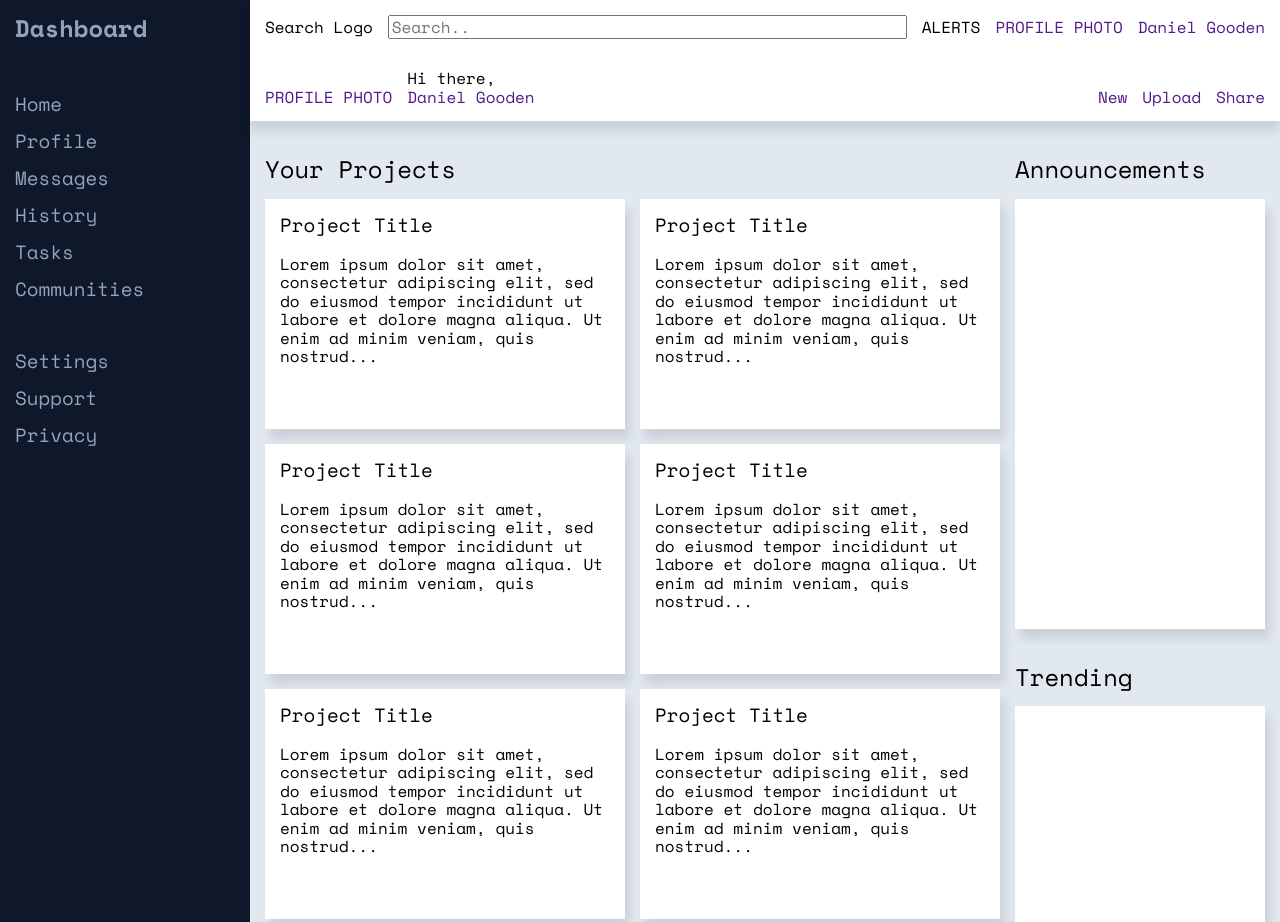
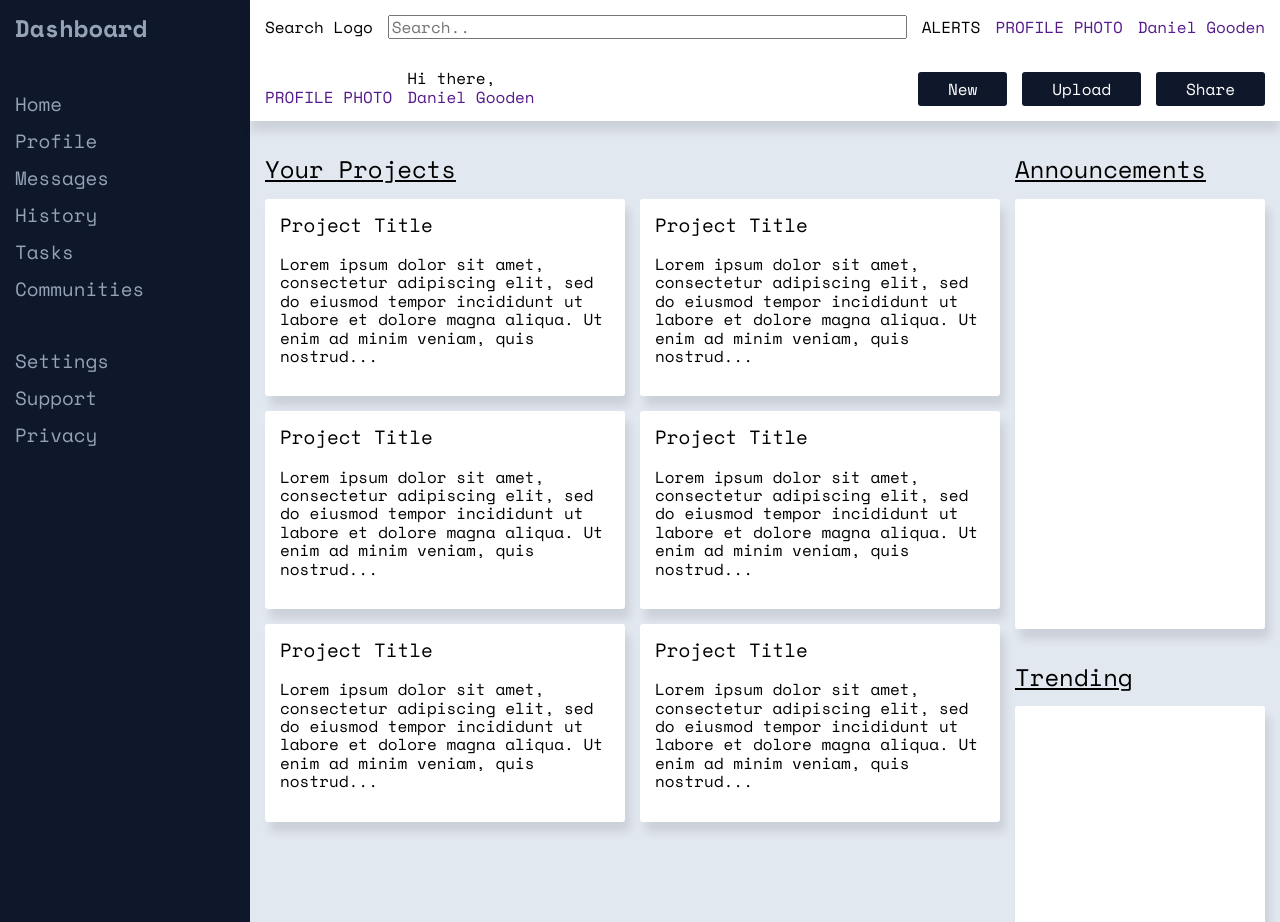
Before and after one commit to dangoodie/admin-dashboard, a plain HTML site: page index.html in a window 1280 px wide. Shown: the top 922 px of the page. Drawn offline with nearby package versions, Linux system fonts and the light colour scheme.

Commit message:
styling buttons

```diff
--- a/styles/style.css
+++ b/styles/style.css
@@ -51,9 +51,29 @@ ul {
   gap: 15px;
 }
 
-.header-main > .greeting {
+.header-main > .button {
+  background-color: #0f172a;
+  border-radius: 3px;
+  color: white;
+  padding: 8px 30px;
+}
+
+.header-main > .button:hover {
+  background-color: #1e293b;
+}
+
+.header-main > .button:hover {
+  background-color: #1e293b;
+}
+
+.header-main > .button:focus {
+  background-color: #334155;
+}
+
+.greeting {
   margin-right: auto;
 }
+
 
 .greeting > p {
   margin: 0;
@@ -108,6 +128,7 @@ ul {
   margin-top: 20px;
   margin-bottom: 15px;
   font-size: 1.5rem;
+  text-decoration: underline;
 }
 
 .projects-container {
@@ -119,8 +140,8 @@ ul {
 
 .article {
   background-color: #ffffff;
+  border-radius: 3px;
   color: black;
-  height: 200px;
   padding: 15px;
   box-shadow: 5px 10px 10px rgba(0, 0, 0, 0.1);
 }
@@ -128,6 +149,7 @@ ul {
 .title {
   margin-top: 0;
   font-size: 1.2rem;
+
 }
 
 /* Social stuff */
@@ -143,11 +165,13 @@ ul {
   margin-top: 20px;
   margin-bottom: 0;
   font-size: 1.5rem;
+  text-decoration: underline;
 }
 
 .announcements-container,
 .trending-container {
   background-color: #ffffff;
+  border-radius: 3px;
   color: black;
   height: 400px;
   padding: 15px;
```
Also changed, not shown: index.html (+18 -18 lines).
